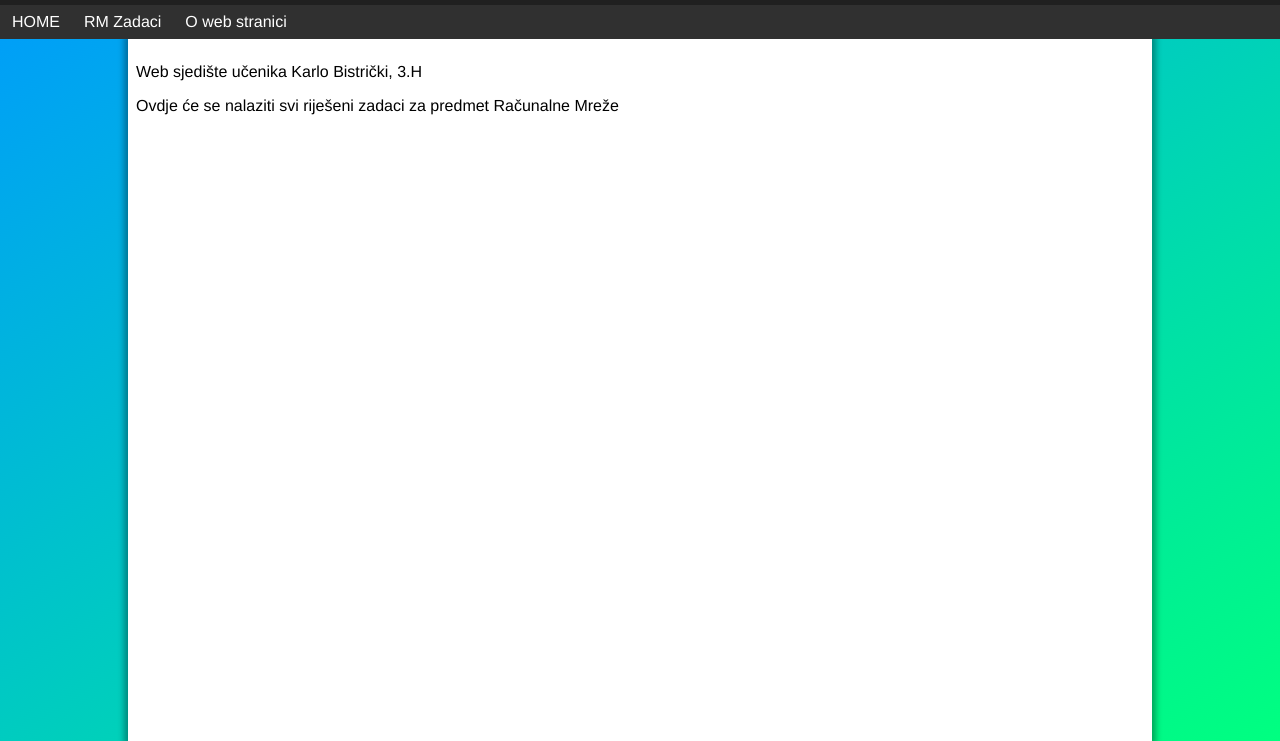
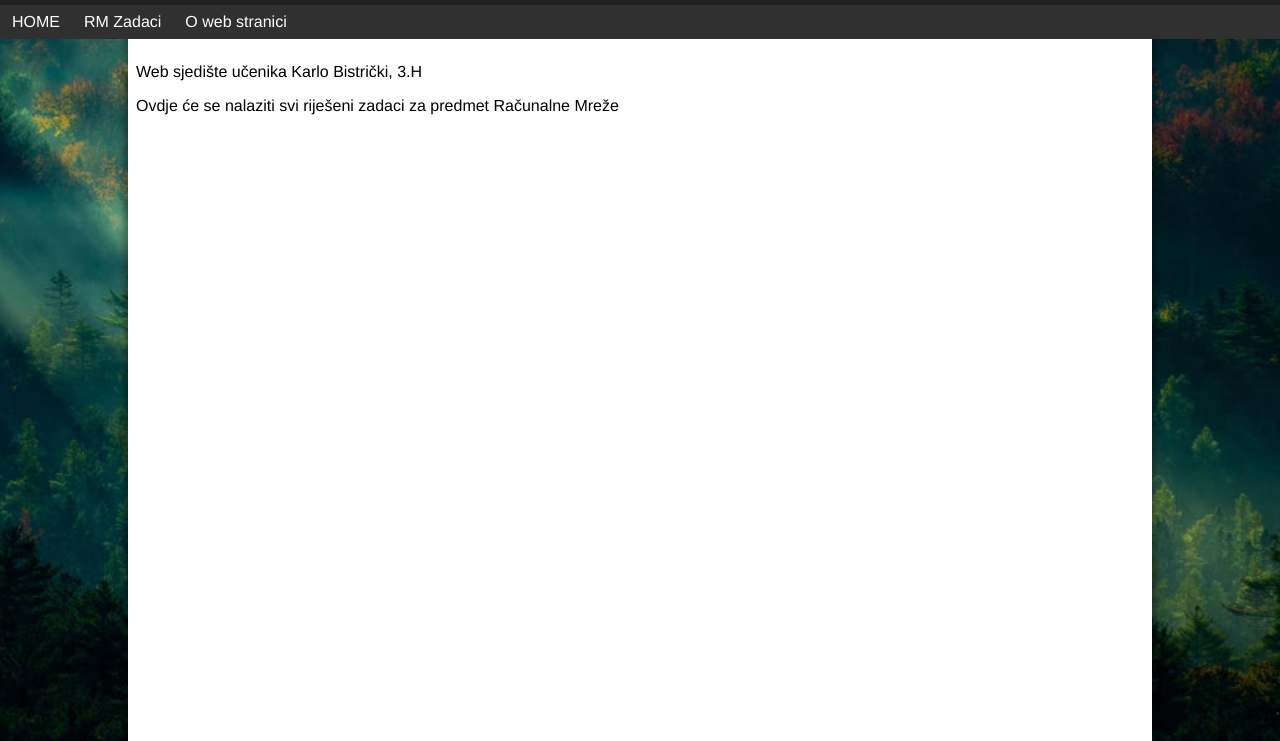
Before and after one commit to Karl255/Website, an Eleventy site: page source/index.html in a window 1280 px wide. Shown: the part 59-800 px from the top of the page. Built offline with nearby package versions, Linux system fonts and the light colour scheme; Eleventy itself is replaced by a stand-in of ours; files that its build step writes are made by us from their sources.

Commit message:
Changed background image

```diff
--- a/source/styles/global.css
+++ b/source/styles/global.css
@@ -14,7 +14,9 @@ html {
 }
 
 body {
-	background-image: linear-gradient(to bottom right, #0099FF, #00FF80);
+	/*background-image: linear-gradient(to bottom right, #0099FF, #00FF80);*/
+	background: url("/images/background.jpg") no-repeat bottom;
+	background-size: cover;
 	height: 100%;
 	margin: 0px;
 	font-family: Helvetica, sans-serif;
```
Also changed, not shown: source/images/background.jpg (added).
